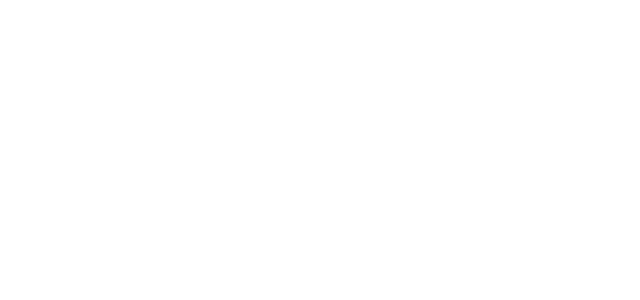
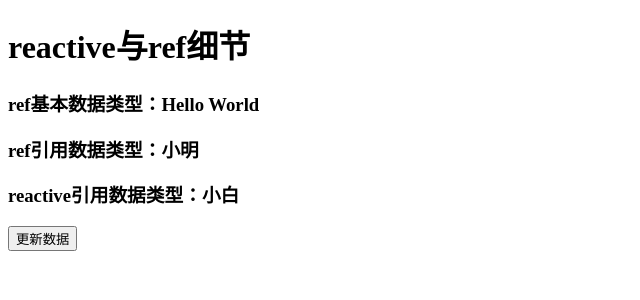
Before and after one commit to Best-Shi/vuepress, a Vue app in the folder src/vue/vue3/vue3-webpack/: page / in a window 1280 px wide. Shown: the top 300 px of the page, without its empty margins (0-640 px from the left). Built offline with nearby package versions, Linux system fonts and the light colour scheme.

Commit message:
添加reactive与ref细节笔记

```diff
--- a/src/vue/vue3/vue3-webpack/src/App.vue
+++ b/src/vue/vue3/vue3-webpack/src/App.vue
@@ -1,9 +1,47 @@
-<template> </template>
+<template>
+    <h1>reactive与ref细节</h1>
+    <h3>ref基本数据类型：{{ m1 }}</h3>
+    <h3>ref引用数据类型：{{ m2.name }}</h3>
+    <h3>reactive引用数据类型：{{ m4.name }}</h3>
+    <button @click="update">更新数据</button>
+</template>
 
 <script lang="ts">
-import { defineComponent } from "vue";
+import { defineComponent, reactive, ref } from "vue";
 
 export default defineComponent({
     name: "App",
+    setup() {
+        let m1 = ref("Hello World");
+        let m2 = ref({
+            name: "小明",
+            wife: {
+                name: "小红",
+            },
+        });
+        // let m3 = reactive('reactive')
+        let m4 = reactive({
+            name: "小白",
+            wife: {
+                name: "小米",
+            },
+        });
+        function update() {
+            console.log(m1);
+            console.log(m2);
+            console.log(m4);
+            console.log(m2.value.wife);
+
+            m1.value += "==";
+            m2.value.name += "==";
+            m4.name += "++";
+        }
+        return {
+            m1,
+            m2,
+            m4,
+            update,
+        };
+    },
 });
 </script>
```
Also changed, not shown: 3 other files (tests, documents, lock files or other folders).
